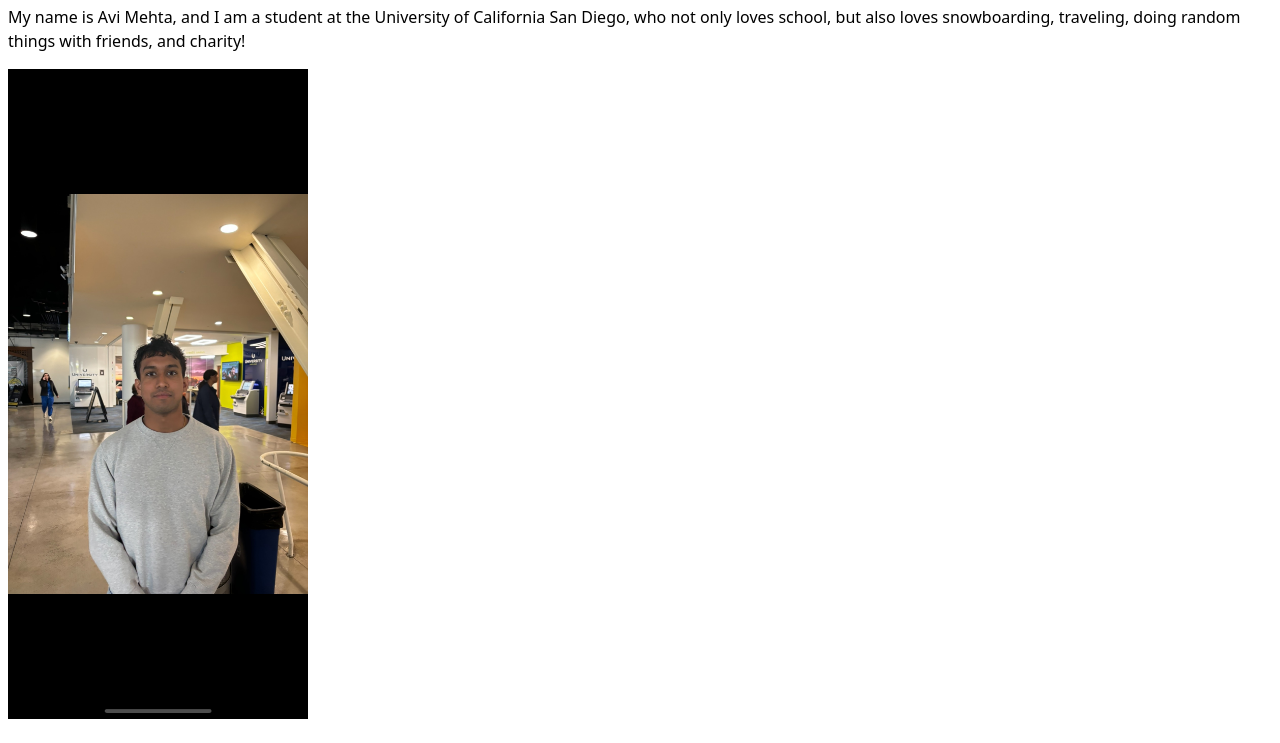
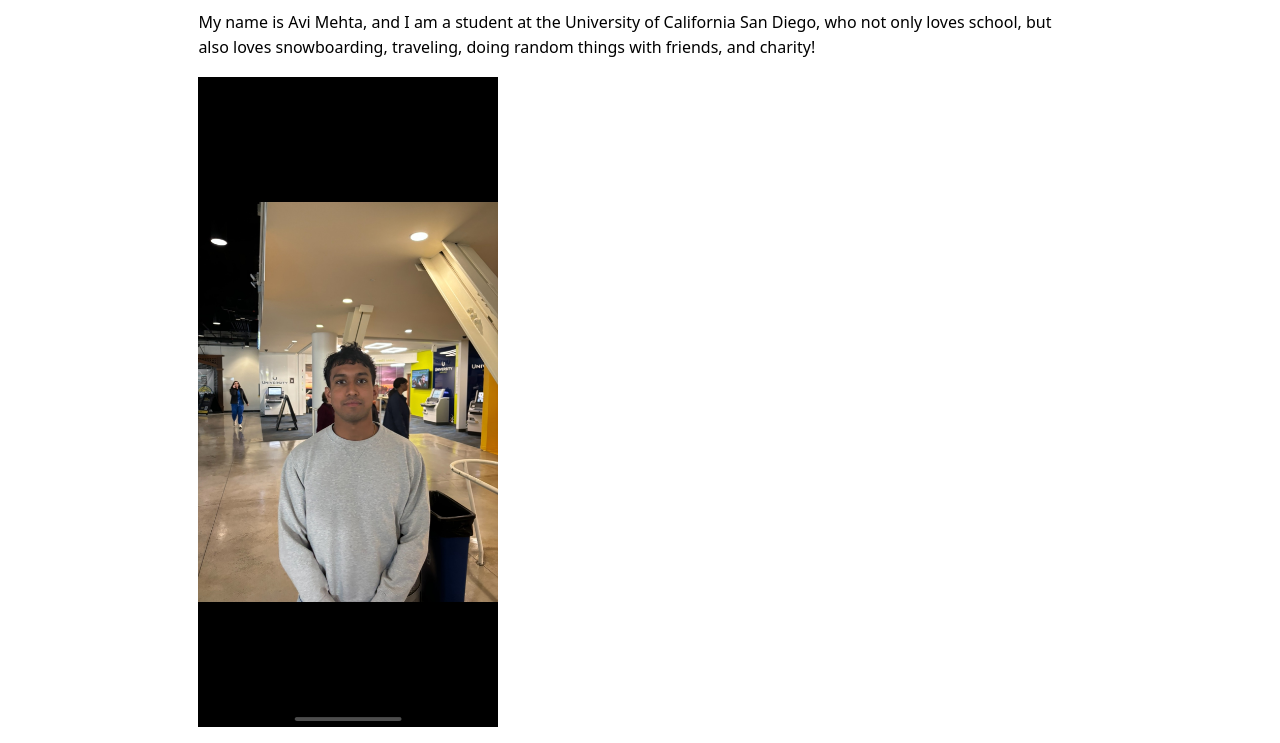
Before and after one commit to avimehta30/portfolio, a plain HTML site: page index.html in a window 1280 px wide. Shown: the part 118-861 px from the top of the page. Drawn offline with Linux system fonts and the light colour scheme.

Commit message:
lab2 step1

```diff
--- a/style.css
+++ b/style.css
@@ -2,5 +2,9 @@ body {
     /* Set line height to 1.5 times the font size
          and use the OS’s UI font as the website font
        */
-    font: 100%/1.5 system-ui;
+  font: 100%/1.5 system-ui;
+  line-height: 1.6; /* Good for readability */
+  max-width: 100ch; /* Prevent content from getting too wide */
+  margin-inline: max(1em, (100% - 100ch) / 2); /* Ensures content remains centered with appropriate margins */
+  padding-inline: 1em; /* Prevents content from touching the edges */
 }
```
